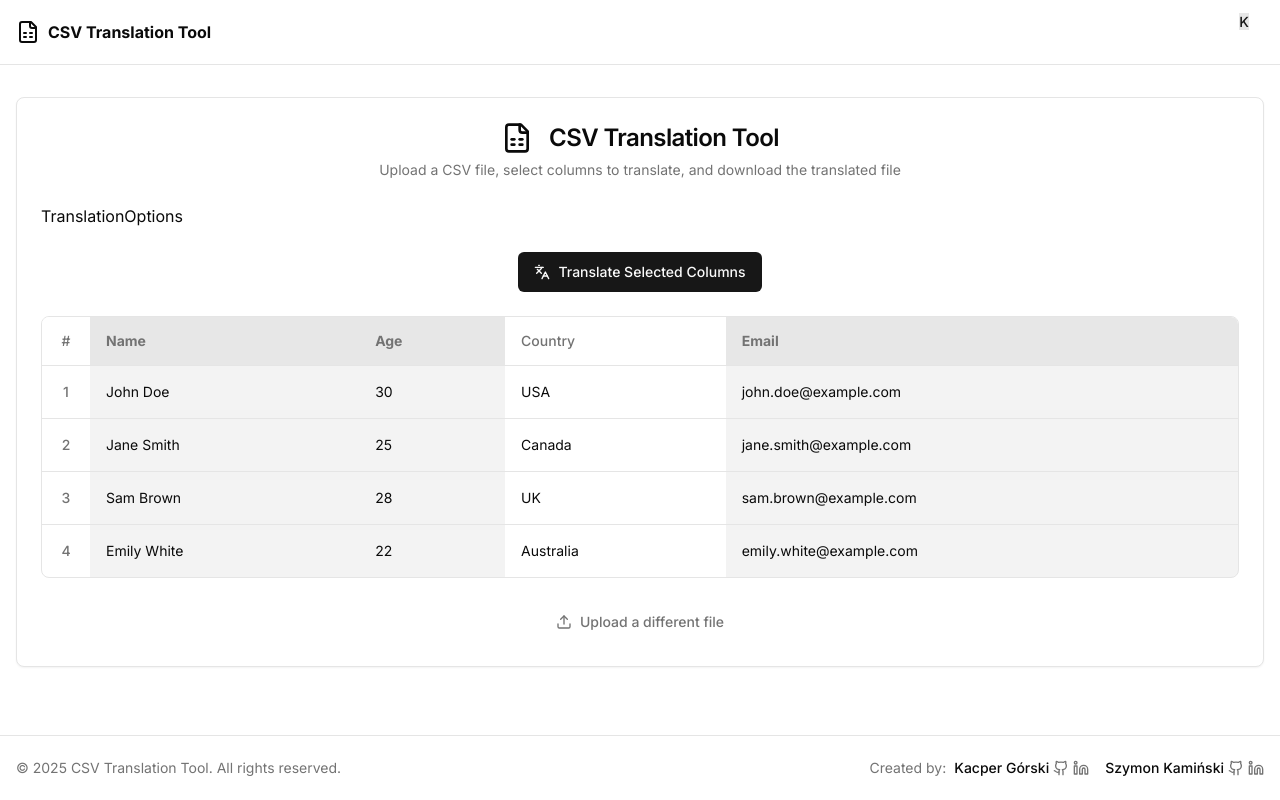
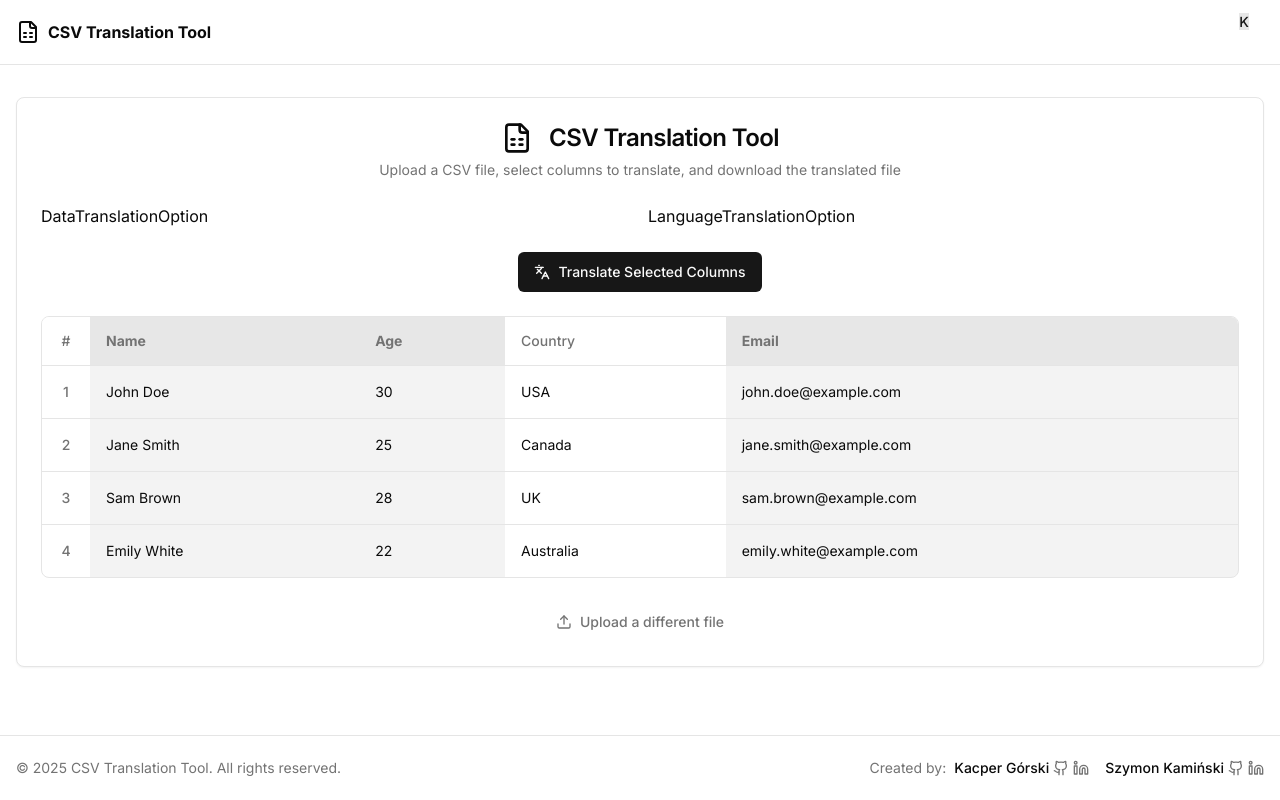
Before and after one commit to Kerciu/csv-translation-tool, a Next.js app in the folder src/client/: page /dashboard in a window 1280 px wide. Built offline with nearby package versions, Linux system fonts and the light colour scheme.

Commit message:
integrated data and language translation options into translation options component

```diff
--- a/src/client/components/translation-options.tsx
+++ b/src/client/components/translation-options.tsx
@@ -1,8 +1,13 @@
 import React from 'react'
+import DataTranslationOption from './column-translation-option'
+import LanguageTranslationOption from './language-translation-option'
 
 const TranslationOptions = () => {
   return (
-    <div>TranslationOptions</div>
+    <div className='grid md:grid-cols-2 gap-4'>
+        <DataTranslationOption/>
+        <LanguageTranslationOption/>
+    </div>
   )
 }
 
```
